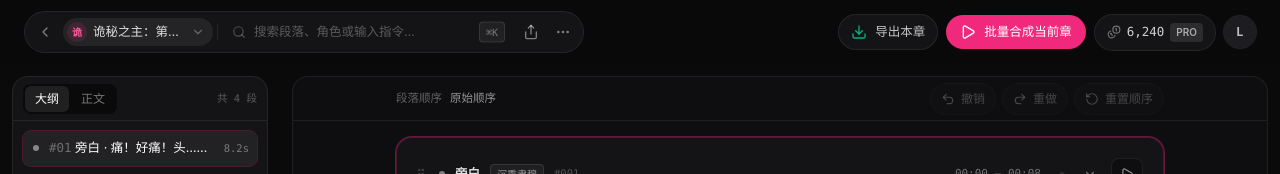
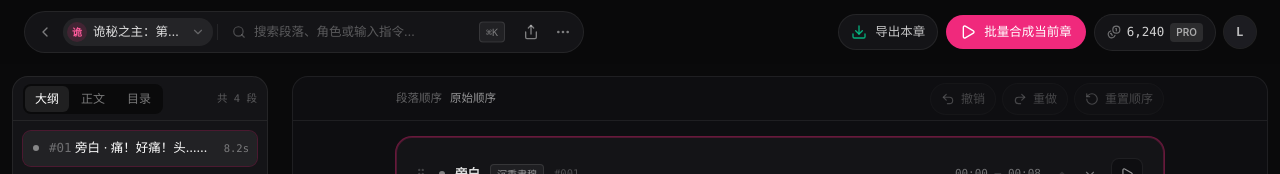
Before and after one commit to CherryKingOne/leo-studio, a Next.js app in the folder desktop/: page /project/p-lord-of-mysteries/chapter/c-001 in a window 1280 px wide. Shown: the top 174 px of the page. Built offline with nearby package versions, Linux system fonts and the light colour scheme.

Commit message:
feat: 章节工作台左栏新增「目录」pane，支持直接切章并记住当前栏

```diff
--- a/desktop/app/project/[id]/chapter/[chapterId]/page.tsx
+++ b/desktop/app/project/[id]/chapter/[chapterId]/page.tsx
@@ -2,16 +2,19 @@ import type { Metadata } from "next";
 import { notFound } from "next/navigation";
 import { ChapterStudio } from "@/components/chapter-studio";
 import { ToastProvider } from "@/components/toast";
-import { getChapterContent, getProject } from "@/lib/api";
+import { getChapterContent, getProject, listChapters } from "@/lib/api";
 import {
   chapterFromOutline,
   hubFor,
   initialProjects,
   studioFor,
   studioFromContent,
+  studioTocFor,
   type ChapterStudio as StudioData,
   type HubChapter,
+  type ProjectChapter,
   type StudioProject,
+  type StudioTocEntry,
 } from "@/lib/projects";
 
 // 页面内容按 params 选剧目与章节，属于阻塞式路由
@@ -21,23 +24,40 @@ type StudioSource = {
   project: StudioProject;
   chapter: HubChapter;
   studio: StudioData;
+  toc: StudioTocEntry[];
 };
 
 /**
- * 迁移期两数据源：原型剧目用 `lib/projects.ts` 的 mock 剧本，
- * 后端剧目用 GET /projects/{id}/chapters/{chapterId} 的正文与逐句铺工作台。
+ * 迁移期两数据源：原型剧目用 `lib/projects.ts` 的 mock 剧本，目录取看板章节；
+ * 后端剧目用 GET /projects/{id}/chapters/{chapterId} 的正文与逐句铺工作台，
+ * 目录取 GET /projects/{id}/chapters。
  */
 async function loadStudio(id: string, chapterId: string): Promise<StudioSource | null> {
   const mock = initialProjects.find((project) => project.id === id);
   if (mock) {
-    const chapter = hubFor(mock).chapters.find((item) => item.id === chapterId);
+    const hub = hubFor(mock);
+    const chapter = hub.chapters.find((item) => item.id === chapterId);
     if (!chapter) return null;
-    return { project: mock, chapter, studio: studioFor(mock, chapter) };
+
+    const outline = hub.chapters.map<ProjectChapter>((item) => ({
+      id: item.id,
+      index: Number(item.no) - 1,
+      title: item.title,
+      words: item.words,
+    }));
+
+    return {
+      project: mock,
+      chapter,
+      studio: studioFor(mock, chapter),
+      toc: studioTocFor(outline, chapterId),
+    };
   }
 
-  const [project, content] = await Promise.all([
+  const [project, content, outline] = await Promise.all([
     getProject(id),
     getChapterContent(id, chapterId),
+    listChapters(id),
   ]);
   if (!project || !content) return null;
 
@@ -52,6 +72,7 @@ async function loadStudio(id: string, chapterId: string): Promise<StudioSource |
     project: { id: project.id, title: project.title },
     chapter,
     studio: studioFromContent(chapter, content),
+    toc: studioTocFor(outline, chapterId),
   };
 }
 
@@ -87,6 +108,7 @@ export default async function ChapterStudioPage(
         project={source.project}
         chapter={source.chapter}
         studio={source.studio}
+        toc={source.toc}
       />
     </ToastProvider>
   );
--- a/desktop/components/chapter-studio.tsx
+++ b/desktop/components/chapter-studio.tsx
@@ -1,6 +1,7 @@
 "use client";
 
 import { useEffect, useMemo, useRef, useState } from "react";
+import { useRouter } from "next/navigation";
 import { ParagraphOutline, type StudioPane } from "@/components/paragraph-outline";
 import { ScriptFeed, type FeedItem } from "@/components/script-feed";
 import { StudioHeader } from "@/components/studio-header";
@@ -13,21 +14,32 @@ import type {
   HubChapter,
   StudioParagraph,
   StudioProject,
+  StudioTocEntry,
 } from "@/lib/projects";
 
 /** 滚动意图：目标 DOM 元素 + 对齐方式，nonce 让重复点同一段也能再滚一次 */
 type ScrollIntent = { target: string; block: "center" | "nearest"; nonce: number };
 
+/**
+ * 上次看的是哪一栏记在模块里：从目录切章会让工作台子树重挂载，
+ * 客户端导航不换 JS runtime，所以这份记忆能跨章节保留，整页刷新才回到大纲。
+ */
+let rememberedPane: StudioPane = "outline";
+
 export function ChapterStudio({
   project,
   chapter,
   studio,
+  toc,
 }: {
   project: StudioProject;
   chapter: HubChapter;
   studio: StudioData;
+  /** 全书章节目录，来自 GET /projects/{id}/chapters */
+  toc: StudioTocEntry[];
 }) {
   const { show } = useToast();
+  const router = useRouter();
   const scrollNonce = useRef(0);
 
   const [paragraphs, setParagraphs] = useState(studio.paragraphs);
@@ -35,10 +47,15 @@ export function ChapterStudio({
   const [undoStack, setUndoStack] = useState<string[][]>([]);
   const [redoStack, setRedoStack] = useState<string[][]>([]);
   const [activeId, setActiveId] = useState(studio.paragraphs[0].id);
-  const [pane, setPane] = useState<StudioPane>("outline");
+  const [pane, setPane] = useState<StudioPane>(() => rememberedPane);
   const [keyword, setKeyword] = useState("");
   const [tuningOpen, setTuningOpen] = useState(false);
   const [scrollIntent, setScrollIntent] = useState<ScrollIntent | null>(null);
+
+  function selectPane(next: StudioPane) {
+    rememberedPane = next;
+    setPane(next);
+  }
 
   const baseOrder = useMemo(() => studio.paragraphs.map((item) => item.id), [studio]);
   const byId = useMemo(
@@ -97,19 +114,23 @@ export function ChapterStudio({
 
   /**
    * `column` 是这次要点亮的列：剧本流卡片或左栏。
-   * 左栏跟随用户当前 pane，点卡片不再把大纲强制换成正文。
+   * 左栏跟随用户当前 pane，点卡片不再把大纲换成正文；目录没有逐段锚点，只更新选中态。
    */
   function jump(id: string, column: "feed" | "pane") {
     setActiveId(id);
+
+    const anchor =
+      column === "feed"
+        ? { target: id, block: "center" as const }
+        : pane === "outline"
+          ? { target: `outline-${id}`, block: "center" as const }
+          : pane === "source"
+            ? { target: `source-${id}`, block: "nearest" as const }
+            : null;
+    if (!anchor) return;
+
     scrollNonce.current += 1;
-    const nonce = scrollNonce.current;
-    setScrollIntent(
-      column === "feed"
-        ? { target: id, block: "center", nonce }
-        : pane === "outline"
-          ? { target: `outline-${id}`, block: "center", nonce }
-          : { target: `source-${id}`, block: "nearest", nonce },
-    );
+    setScrollIntent({ ...anchor, nonce: scrollNonce.current });
   }
 
   function commit(next: string[]) {
@@ -196,11 +217,15 @@ export function ChapterStudio({
             seq: timeline.get(paragraph.id)?.seq ?? 1,
           }))}
           source={studio.source}
+          toc={toc}
           pane={pane}
           activeId={active.id}
           words={chapter.words}
-          onPaneChange={setPane}
+          onPaneChange={selectPane}
           onJumpToFeed={(id) => jump(id, "feed")}
+          onTocSelect={(entry) =>
+            entry.current || router.push(`/project/${project.id}/chapter/${entry.id}`)
+          }
         />
 
         <main className="flex min-w-0 flex-1 overflow-hidden">
--- a/desktop/components/paragraph-outline.tsx
+++ b/desktop/components/paragraph-outline.tsx
@@ -1,5 +1,6 @@
 "use client";
 
+import { useEffect, useRef } from "react";
 import { inkScrollbar } from "@/lib/scrollbar";
 import {
   formatWords,
@@ -7,9 +8,16 @@ import {
   type HubTone,
   type StudioParagraph,
   type StudioSourceBlock,
+  type StudioTocEntry,
 } from "@/lib/projects";
 
-export type StudioPane = "outline" | "source";
+export type StudioPane = "outline" | "source" | "toc";
+
+const paneTabs: [StudioPane, string][] = [
+  ["outline", "大纲"],
+  ["source", "正文"],
+  ["toc", "目录"],
+];
 
 const dotTone: Record<HubTone, string> = {
   neutral: "bg-white/45",
@@ -23,19 +31,23 @@ const dotTone: Record<HubTone, string> = {
 export function ParagraphOutline({
   items,
   source,
+  toc,
   pane,
   activeId,
   words,
   onPaneChange,
   onJumpToFeed,
+  onTocSelect,
 }: {
   items: { paragraph: StudioParagraph; seq: number }[];
   source: StudioSourceBlock[];
+  toc: StudioTocEntry[];
   pane: StudioPane;
   activeId: string;
   words: number;
   onPaneChange: (pane: StudioPane) => void;
   onJumpToFeed: (id: string) => void;
+  onTocSelect: (entry: StudioTocEntry) => void;
 }) {
   // 每个剧本段落只把第一次出现的正文块挂 id，供工作台滚动定位
   const firstIndex = new Map<string, number>();
@@ -43,21 +55,22 @@ export function ParagraphOutline({
     if (!firstIndex.has(block.paragraphId)) firstIndex.set(block.paragraphId, index);
   });
 
+  // 整本书上千章，切到目录 pane 时先滚到当前章那一行
+  const currentRow = useRef<HTMLButtonElement>(null);
+  useEffect(() => {
+    if (pane === "toc") currentRow.current?.scrollIntoView({ block: "center" });
+  }, [pane]);
+
   return (
     <aside
       className={`hidden shrink-0 p-3 transition-[width] duration-200 ease-out md:block ${
-        pane === "source" ? "w-[440px]" : "w-[280px]"
+        pane === "source" ? "w-[440px]" : pane === "toc" ? "w-[320px]" : "w-[280px]"
       }`}
     >
       <div className="flex h-full flex-col overflow-hidden rounded-2xl border border-hairline bg-ink-800">
         <div className="flex h-11 shrink-0 items-center gap-2 border-b border-hairline px-2.5">
           <div className="flex items-center gap-0.5 rounded-lg bg-ink-900 p-0.5">
-            {(
-              [
-                ["outline", "大纲"],
-                ["source", "正文"],
-              ] as [StudioPane, string][]
-            ).map(([key, label]) => (
+            {paneTabs.map(([key, label]) => (
               <button
                 key={key}
                 type="button"
@@ -71,7 +84,11 @@ export function ParagraphOutline({
             ))}
           </div>
           <span className="ml-auto shrink-0 font-mono text-[10.5px] text-white/30">
-            {pane === "outline" ? `共 ${items.length} 段` : `${formatWords(words)} 字`}
+            {pane === "outline"
+              ? `共 ${items.length} 段`
+              : pane === "source"
+                ? `${formatWords(words)} 字`
+                : `全 ${toc.length} 章`}
           </span>
         </div>
 
@@ -111,7 +128,7 @@ export function ParagraphOutline({
               );
             })}
           </nav>
-        ) : (
+        ) : pane === "source" ? (
           <div
             className={`flex-1 space-y-4 overflow-y-auto p-4 text-[13px] leading-relaxed text-white/60 ${inkScrollbar}`}
           >
@@ -135,6 +152,36 @@ export function ParagraphOutline({
               点击正文段落可跳转到对应的剧本段落卡片；原文仅作对照，不可直接编辑。
             </p>
           </div>
+        ) : (
+          <nav className="flex min-h-0 flex-1 flex-col">
+            <ul className={`flex-1 space-y-0.5 overflow-y-auto p-2.5 ${inkScrollbar}`}>
+              {toc.map((entry) => (
+                <li key={entry.id}>
+                  <button
+                    ref={entry.current ? currentRow : undefined}
+                    type="button"
+                    onClick={() => onTocSelect(entry)}
+                    className={`flex w-full items-center gap-2.5 rounded-lg py-2 pl-2.5 pr-2 text-left text-[12.5px] transition-colors ${
+                      entry.current
+                        ? "bg-accent/8 text-white ring-1 ring-accent/25"
+                        : "text-white/50 hover:bg-white/5 hover:text-white"
+                    }`}
+                  >
+                    <span className="shrink-0 font-mono text-[10.5px] text-white/35">
+                      {entry.no}
+                    </span>
+                    <span className="min-w-0 flex-1 truncate">{entry.title}</span>
+                    <span className="shrink-0 font-mono text-[10.5px] text-white/30">
+                      {formatWords(entry.words)}
+                    </span>
+                  </button>
+                </li>
+              ))}
+            </ul>
+            <p className="shrink-0 border-t border-hairline px-3 py-2.5 text-[11px] leading-relaxed text-white/30">
+              目录取自全书章节大纲，点击任意章节即切到该章的制作工作台。
+            </p>
+          </nav>
         )}
       </div>
     </aside>
--- a/desktop/lib/projects.ts
+++ b/desktop/lib/projects.ts
@@ -682,6 +682,18 @@ export type ChapterStudio = {
   reverbOptions: string[];
 };
 
+/** 工作台「目录」pane 的一行，来自章节目录接口 */
+export type StudioTocEntry = {
+  /** 章节 id，点行时用它拼工作台路由 */
+  id: string;
+  /** 章节序号，如 007 */
+  no: string;
+  title: string;
+  words: number;
+  /** 当前打开的章节，目录里高亮并滚到这一行 */
+  current: boolean;
+};
+
 const kleinCastOptions: CastOption[] = [
   { option: "克莱恩（男主）", label: "克莱恩·莫雷蒂" },
   { option: "旁白", label: "旁白" },
@@ -874,6 +886,20 @@ export function studioFor(project: ProjectEntry, chapter: HubChapter): ChapterSt
 }
 
 /**
+ * 章节目录：`GET /projects/{id}/chapters` 的大纲 → 工作台目录 pane 的行。
+ * 原型剧目没有该接口，由看板 mock 章节转成同构的 `ProjectChapter` 再进来。
+ */
+export function studioTocFor(chapters: ProjectChapter[], currentId: string): StudioTocEntry[] {
+  return chapters.map((chapter) => ({
+    id: chapter.id,
+    no: String(chapter.index + 1).padStart(3, "0"),
+    title: chapter.title,
+    words: chapter.words,
+    current: chapter.id === currentId,
+  }));
+}
+
+/**
  * 后端章节正文 → 工作台剧本：一句一张卡片，原文对照与剧本流共用同一批数据。
  * 说话人归属、情绪标定与段时长后端还没有接口，全部按旁白 + 4 字/秒估算呈现。
  */
```
Also changed, not shown: 1 other file (tests, documents, lock files or other folders).
